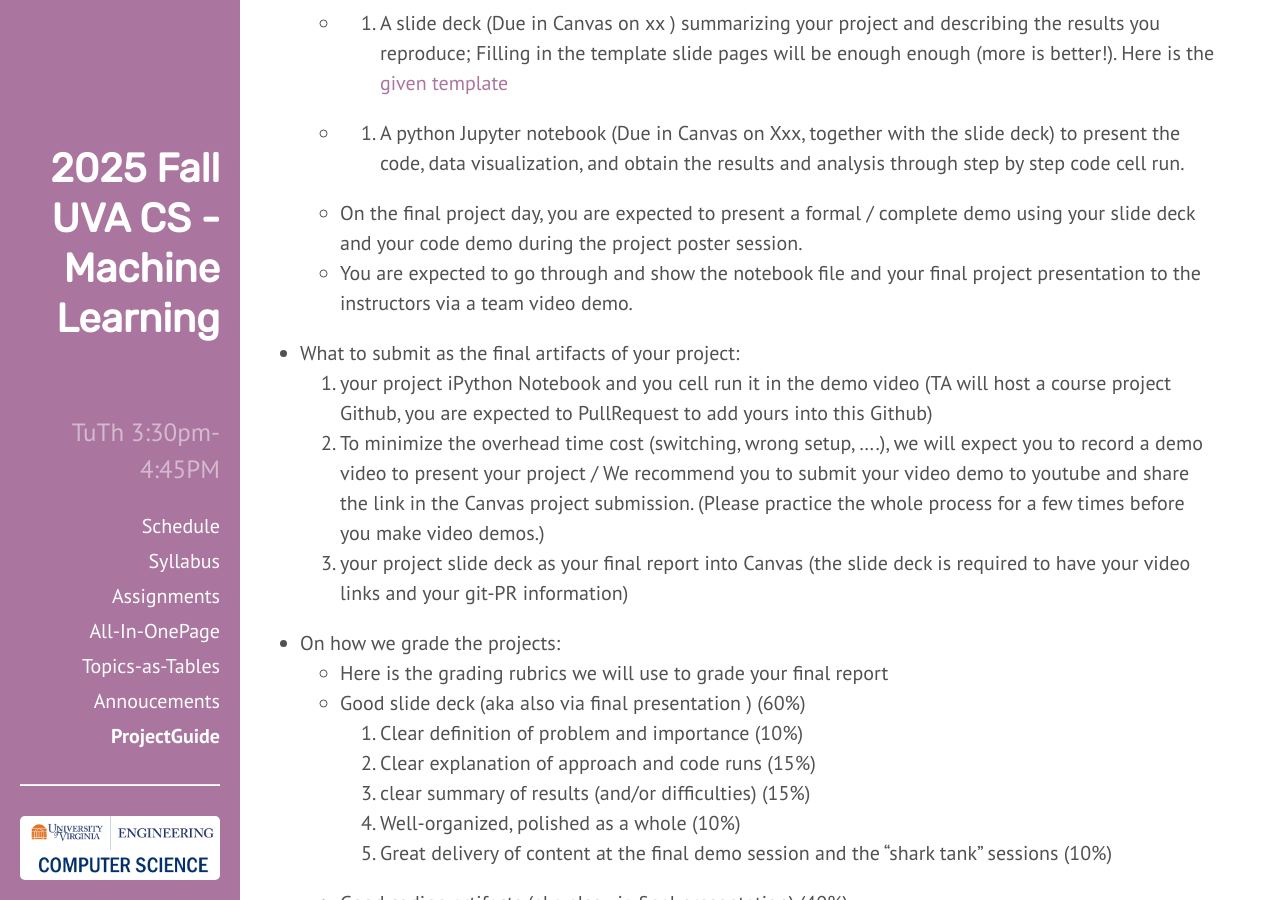
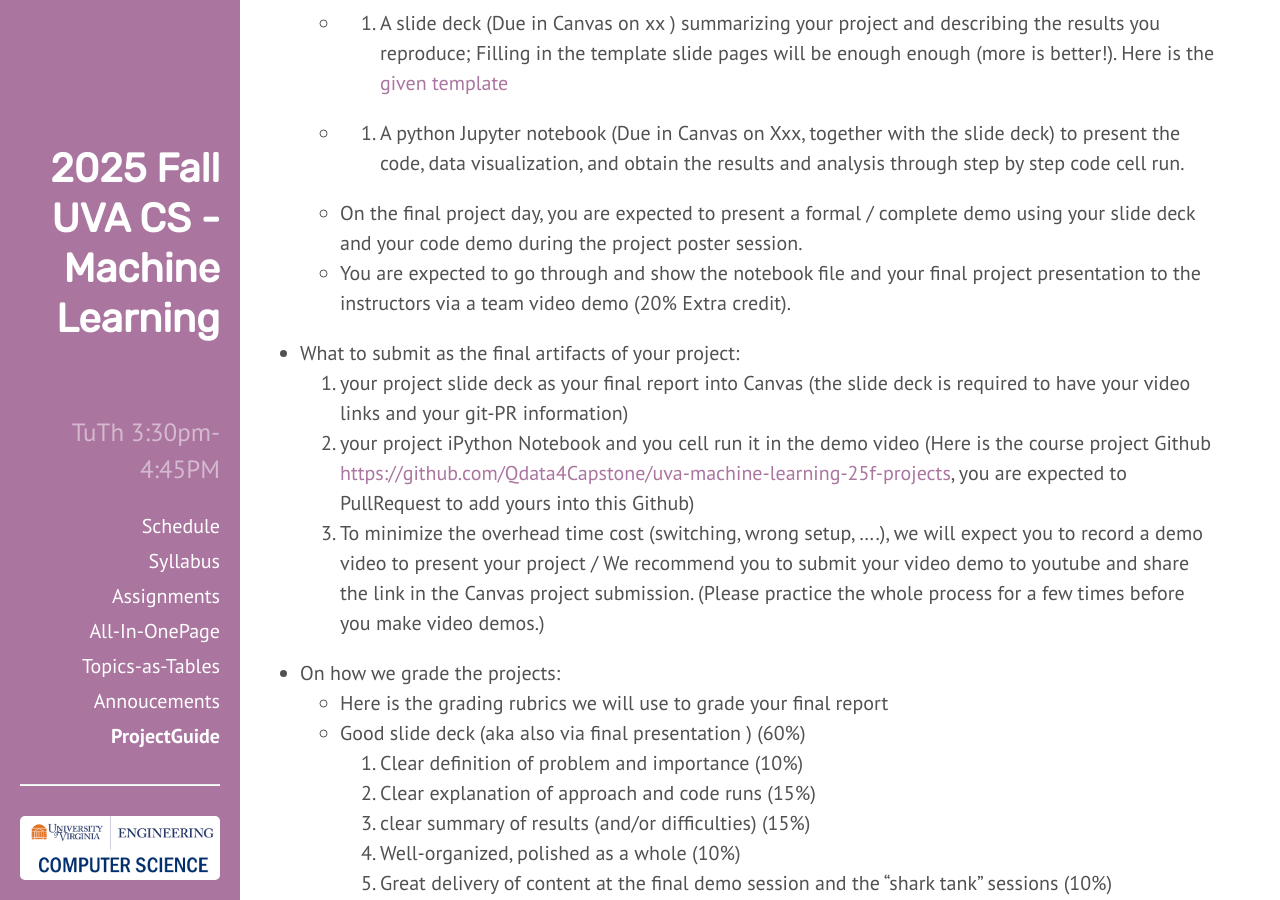
Before and after one commit to qiyanjun/2025Fall-UVA-CS-MachineLearningDeep, a Jekyll site: the page built from z25fProjects.md, in a window 1280 px wide and 900 px high, scrolled down 520 px. Built offline with Jekyll 4.4.1, drawn with Linux system fonts in a browser that asks for light colours.

Commit message:
Update z25fProjects.md

```diff
--- a/z25fProjects.md
+++ b/z25fProjects.md
@@ -16,12 +16,12 @@ desc: "Final Project Information for 2025 Fall UVa CS -ML-Undergraduate"
   - 2. A slide deck (Due in Canvas on xx ) summarizing your project  and describing the results you reproduce; Filling in the template slide pages will be enough enough (more is better!). Here is the [given template]({{ site.baseurl }}/Lectures/ProjPresentationTemplate-1.pptx)
   - 3. A python Jupyter notebook (Due in Canvas on Xxx, together with the slide deck) to present the code, data visualization, and obtain the results and analysis through step by step code cell run.
   - On the final project day, you are expected to present a formal / complete demo using your slide deck and your code demo during the project poster session.
-  - You are expected to go through and show the notebook file and your final project presentation to the instructors via a team video demo.
+  - You are expected to go through and show the notebook file and your final project presentation to the instructors via a team video demo (20% Extra credit).
 
 + What to submit as the final artifacts of your project:
-    1. your project iPython Notebook and you cell run it in the demo video (TA will host a course project Github, you are expected to PullRequest to add yours into this Github)
+    0. your project slide deck as your final report into Canvas (the slide deck is required to have your video links and your git-PR information)
+    1. your project iPython Notebook and you cell run it in the demo video (Here is the course project Github [https://github.com/Qdata4Capstone/uva-machine-learning-25f-projects](https://github.com/Qdata4Capstone/uva-machine-learning-25f-projects), you are expected to PullRequest to add yours into this Github)
     2. To minimize the overhead time cost (switching, wrong setup, ….), we will expect you to record a demo video to present your project / We recommend you to submit your video demo to youtube and share the link in the Canvas project submission. (Please practice the whole process for a few times before you make video demos.)
-    3. your project slide deck as your final report into Canvas (the slide deck is required to have your video links and your git-PR information)
 
 + On how we grade the projects:
   - Here is the grading rubrics we will use to grade your final report
```
